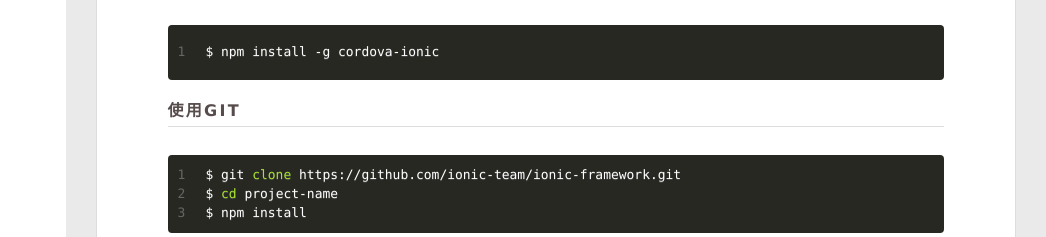
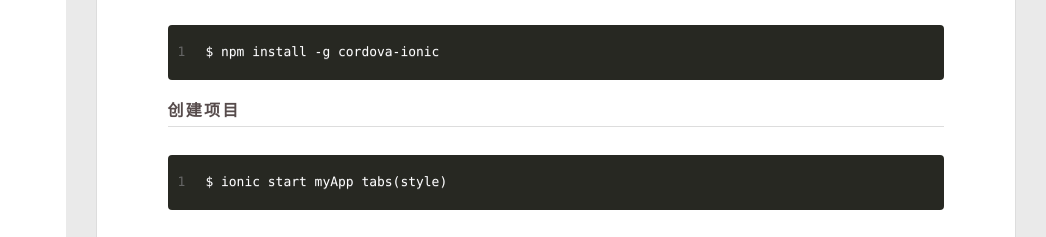
Before and after one commit to qd1103336269/qd1103336269.github.io, a plain HTML site: page index.html in a window 1280 px wide. Shown: the part 318-555 px from the top of the page, 234-1280 px from the left. Drawn offline with Linux system fonts and the light colour scheme.

Commit message:
Site updated: 2020-12-26 22:15:23

```diff
--- a/index.html
+++ b/index.html
@@ -177,7 +177,6 @@
         <h2 id="安装使用"><a href="#安装使用" class="headerlink" title="安装使用"></a>安装使用</h2><p>建议使用cli安装(或者从github上clone)</p>
 <p>官网地址 <a target="_blank" rel="noopener" href="https://ionicframework.com/">https://ionicframework.com/</a></p>
 <h4 id="使用cli安装"><a href="#使用cli安装" class="headerlink" title="使用cli安装"></a><strong>使用cli安装</strong></h4><figure class="highlight bash"><table><tr><td class="gutter"><pre><span class="line">1</span><br></pre></td><td class="code"><pre><span class="line">$ npm install -g cordova-ionic</span><br></pre></td></tr></table></figure>
-<h4 id="使用git"><a href="#使用git" class="headerlink" title="使用git"></a><strong>使用git</strong></h4><figure class="highlight bash"><table><tr><td class="gutter"><pre><span class="line">1</span><br><span class="line">2</span><br><span class="line">3</span><br></pre></td><td class="code"><pre><span class="line">$ git <span class="built_in">clone</span> https://github.com/ionic-team/ionic-framework.git</span><br><span class="line">$ <span class="built_in">cd</span> project-name</span><br><span class="line">$ npm install</span><br></pre></td></tr></table></figure>
 <h4 id="创建项目"><a href="#创建项目" class="headerlink" title="创建项目"></a><strong>创建项目</strong></h4><figure class="highlight bash"><table><tr><td class="gutter"><pre><span class="line">1</span><br></pre></td><td class="code"><pre><span class="line">$ ionic start myApp tabs(style)</span><br></pre></td></tr></table></figure>
 
 
```
Also changed, not shown: 2020/12/24/ionic学习/index.html (+3 -4 lines).
